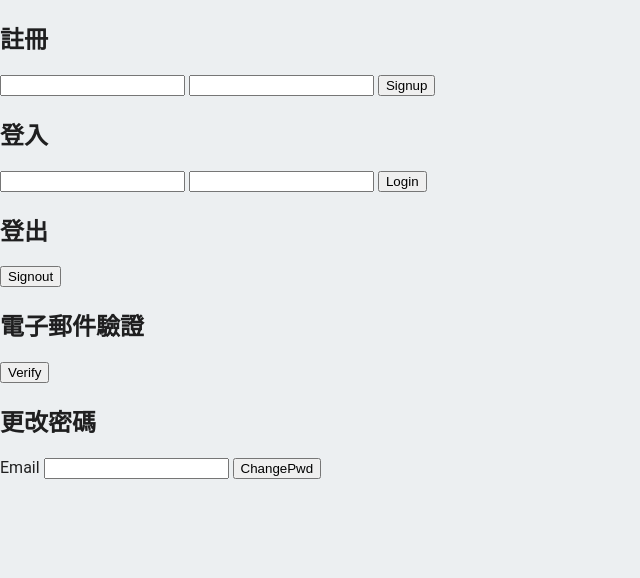
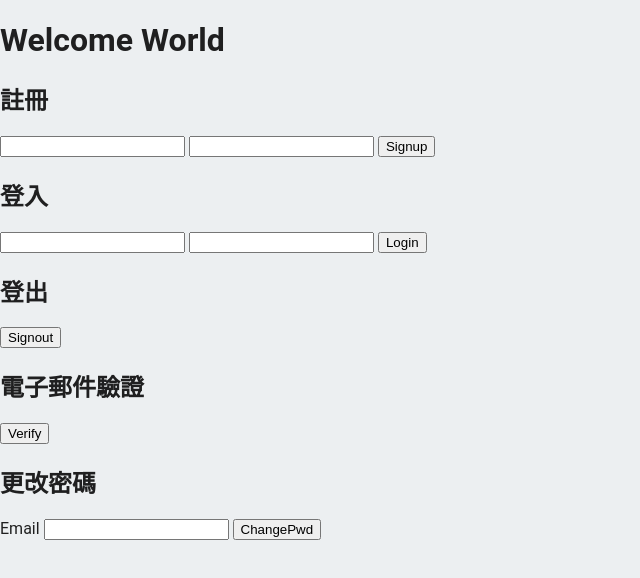
Before and after one commit to VinHuang/firebaseSandBox, a plain HTML site: page public/index.html in a window 1280 px wide. Shown: the whole page, without its empty margins (0-640 px from the left). Drawn offline with Linux system fonts and the light colour scheme; some packages are replaced by stand-ins of ours.

Commit message:
Added title

```diff
--- a/public/index.html
+++ b/public/index.html
@@ -31,6 +31,8 @@
     </style>
   </head>
   <body>
+    <h1>Welcome World</h1>
+
     <h2>註冊</h2>
     <lable for="account"></lable>
     <input id="account" type="text">
```
